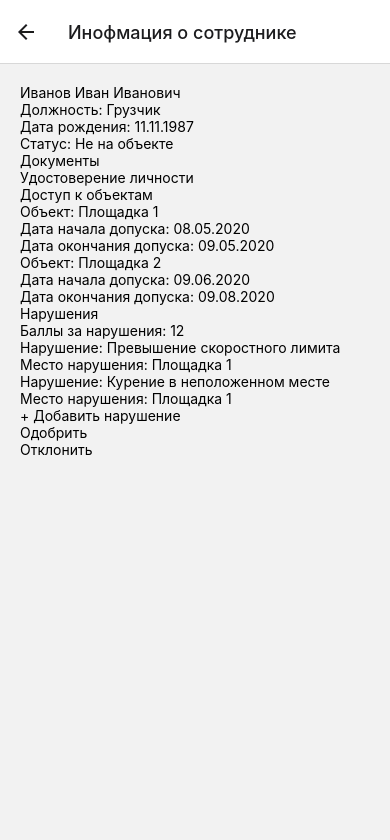
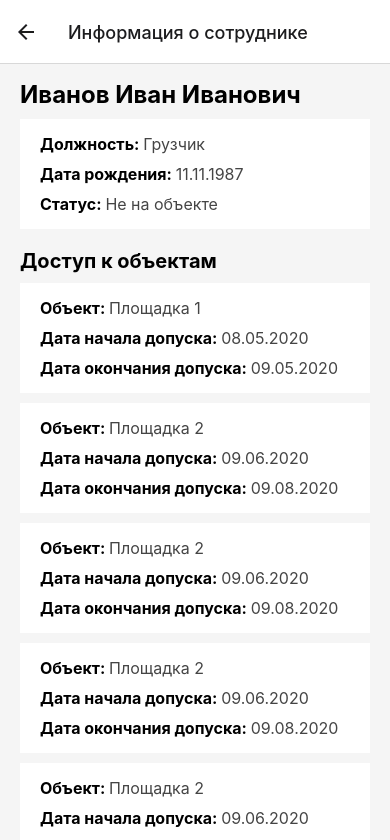
Before and after one commit to MakzaR/acs_mobile, a React Native app: screen /Worker in a window 390 px wide. Shown: the top 840 px of the page. Built offline with nearby package versions, Linux system fonts and the light colour scheme.

Commit message:
Добавил стили для страницы с работником

```diff
--- a/components/Access.js
+++ b/components/Access.js
@@ -3,21 +3,30 @@ import {StyleSheet, Text, View} from 'react-native';
 
 export default function Access({item}) {
     return (
-        <View>
-            <Text>Объект: <Text>{item.objectOfWork}</Text></Text>
-            <Text>Дата начала допуска: <Text>{item.timeFrom}</Text></Text>
-            <Text>Дата окончания допуска: <Text>{item.timeTo}</Text></Text>
+        <View style={styles.infoBlock}>
+            <Text style={styles.text}>Объект: <Text style={styles.infoText}>{item.objectOfWork}</Text></Text>
+            <Text style={styles.text}>Дата начала допуска: <Text style={styles.infoText}>{item.timeFrom}</Text></Text>
+            <Text style={styles.text}>Дата окончания допуска: <Text style={styles.infoText}>{item.timeTo}</Text></Text>
         </View>
     );
 }
 
 const styles = StyleSheet.create({
-    // text: {
-    //     fontSize: 16,
-    //     marginTop: 16,
-    //     padding: 10,
-    //     borderColor: '#bbb',
-    //     borderWidth: 1,
-    //     borderRadius: 5,
-    // },
+    text: {
+        fontSize: 16,
+        fontWeight: "bold",
+        marginTop: 5,
+        marginBottom: 5
+    },
+    infoText: {
+        fontSize: 16,
+        color: "#454545",
+        fontWeight: "normal",
+    },
+    infoBlock: {
+        backgroundColor: "white",
+        paddingVertical: 10,
+        paddingLeft: 20,
+        marginTop: 10,
+    },
 });
--- a/components/EntryForm.js
+++ b/components/EntryForm.js
@@ -58,12 +58,12 @@ const styles = StyleSheet.create({
         marginBottom: 16,
     },
     button: {
-        width: "64%",
         height: 48,
         backgroundColor: "#637CFF",
         alignSelf: "center",
         alignItems: "center",
         justifyContent: "center",
+        paddingHorizontal: 50,
         marginTop: 20,
     },
     buttonText: {
--- a/components/Penalty.js
+++ b/components/Penalty.js
@@ -3,20 +3,29 @@ import {StyleSheet, Text, View} from 'react-native';
 
 export default function Penalty({item}) {
     return (
-        <View>
-            <Text>Нарушение: <Text>{item.penaltyType}</Text></Text>
-            <Text>Место нарушения: <Text>{item.objectOfWork}</Text></Text>
+        <View style={styles.infoBlock}>
+            <Text style={styles.text}>Нарушение: <Text style={styles.infoText}>{item.penaltyType}</Text></Text>
+            <Text style={styles.text}>Место нарушения: <Text style={styles.infoText}>{item.objectOfWork}</Text></Text>
         </View>
     );
 }
 
 const styles = StyleSheet.create({
-    // text: {
-    //     fontSize: 16,
-    //     marginTop: 16,
-    //     padding: 10,
-    //     borderColor: '#bbb',
-    //     borderWidth: 1,
-    //     borderRadius: 5,
-    // },
+    text: {
+        fontSize: 16,
+        fontWeight: "bold",
+        marginTop: 5,
+        marginBottom: 5
+    },
+    infoText: {
+        fontSize: 16,
+        color: "#454545",
+        fontWeight: "normal",
+    },
+    infoBlock: {
+        backgroundColor: "white",
+        paddingVertical: 10,
+        paddingLeft: 20,
+        marginTop: 10,
+    },
 });
--- a/components/PenaltyForm.js
+++ b/components/PenaltyForm.js
@@ -82,12 +82,12 @@ const styles = StyleSheet.create({
         marginBottom: 16,
     },
     button: {
-        width: "64%",
         height: 48,
         backgroundColor: "#637CFF",
         alignSelf: "center",
         alignItems: "center",
         justifyContent: "center",
+        paddingHorizontal: 50,
         marginTop: 20,
     },
     buttonText: {
--- a/routes/Stack.js
+++ b/routes/Stack.js
@@ -1,5 +1,5 @@
 import React from 'react';
-import { createStackNavigator } from "@react-navigation/stack";
+import {createStackNavigator} from "@react-navigation/stack";
 
 import Login from "../screens/Login";
 import QR from "../screens/QR";
@@ -7,7 +7,7 @@ import Worker from "../screens/Worker";
 
 const Stack = createStackNavigator();
 
-export default function HomeStack({ navigation }) {
+export default function HomeStack({navigation}) {
     return (
         <Stack.Navigator>
             <Stack.Screen
@@ -28,7 +28,7 @@ export default function HomeStack({ navigation }) {
                 name={'Worker'}
                 component={Worker}
                 options={{
-                    title: 'Инофмация о сотруднике',
+                    title: 'Информация о сотруднике',
                 }}
             />
         </Stack.Navigator>
--- a/screens/Login.js
+++ b/screens/Login.js
@@ -73,12 +73,12 @@ const styles = StyleSheet.create({
         marginBottom: 16,
     },
     button: {
-        width: "64%",
         height: 48,
         backgroundColor: "#637CFF",
         alignSelf: "center",
         alignItems: "center",
         justifyContent: "center",
+        paddingHorizontal: 70,
         marginTop: 20,
     },
     buttonText: {
--- a/screens/Worker.js
+++ b/screens/Worker.js
@@ -7,7 +7,7 @@ import {
     Pressable,
     Modal,
     TouchableWithoutFeedback,
-    Keyboard
+    Keyboard, SafeAreaView, ScrollView
 } from 'react-native';
 
 import {MaterialIcons} from "@expo/vector-icons";
@@ -16,12 +16,16 @@ import Access from "../components/Access";
 import Penalty from "../components/Penalty";
 import PenaltyForm from "../components/PenaltyForm";
 import EntryForm from "../components/EntryForm";
+import {StatusBar} from "expo-status-bar";
 
 export default function Worker({navigation}) {
 
     const [accesses, setAccesses] = useState([
         {objectOfWork: 'Площадка 1', timeFrom: '08.05.2020', timeTo: '09.05.2020', key: '1'},
         {objectOfWork: 'Площадка 2', timeFrom: '09.06.2020', timeTo: '09.08.2020', key: '2'},
+        {objectOfWork: 'Площадка 2', timeFrom: '09.06.2020', timeTo: '09.08.2020', key: '3'},
+        {objectOfWork: 'Площадка 2', timeFrom: '09.06.2020', timeTo: '09.08.2020', key: '4'},
+        {objectOfWork: 'Площадка 2', timeFrom: '09.06.2020', timeTo: '09.08.2020', key: '5'},
     ]);
 
     const [penalties, setPenalties] = useState([
@@ -33,21 +37,26 @@ export default function Worker({navigation}) {
     const [entryModalOpen, setEntryModalOpen] = useState(false)
 
     return (
-        <View style={styles.content}>
+        <SafeAreaView style={styles.container}>
+            <ScrollView style={styles.scrollView}>
+
                 <View>
-                <Text>Иванов Иван Иванович</Text>
-                <Text>Должность: <Text>Грузчик</Text></Text>
-                <Text>Дата рождения: <Text>11.11.1987</Text></Text>
-                <Text>Статус: <Text>Не на объекте</Text></Text>
+                    <Text style={styles.workerName}>Иванов Иван Иванович</Text>
+                    <View style={styles.infoBlock}>
+                        <Text style={styles.text}>Должность: <Text style={styles.infoText}>Грузчик</Text></Text>
+                        <Text style={styles.text}>Дата рождения: <Text
+                            style={styles.infoText}>11.11.1987</Text></Text>
+                        <Text style={styles.text}>Статус: <Text style={styles.infoText}>Не на объекте</Text></Text>
+                    </View>
                 </View>
 
-            <View>
-                <Text>Документы</Text>
-                <Text>Удостоверение личности</Text>
-            </View>
+                {/*<View>*/}
+                {/*    <Text style={styles.heading}>Документы</Text>*/}
+                {/*    <Text>Удостоверение личности</Text>*/}
+                {/*</View>*/}
 
                 <View>
-                <Text>Доступ к объектам</Text>
+                    <Text style={styles.heading}>Доступ к объектам</Text>
                     <FlatList data={accesses} renderItem={({item}) => (<Access item={item}/>)}/>
                 </View>
 
@@ -65,11 +74,14 @@ export default function Worker({navigation}) {
                 </Modal>
 
                 <View>
-                <Text>Нарушения</Text>
-                <Text>Баллы за нарушения: <Text>12</Text></Text>
+                    <Text style={styles.heading}>Нарушения</Text>
+                    <Text style={styles.penaltyInfo}>Баллы за нарушения: <Text
+                        style={styles.penaltyNumber}>12</Text></Text>
+                    <Text style={styles.penaltyInfo}>Общее кол-во нарушений: <Text
+                        style={styles.penaltyNumber}>{penalties.length}</Text></Text>
                     <FlatList data={penalties} renderItem={({item}) => (<Penalty item={item}/>)}/>
                     <Pressable onPress={() => setPenaltyModalOpen(true)}>
-                    <Text>+ Добавить нарушение</Text>
+                        <Text style={styles.buttonPenaltyText}>+ Добавить нарушение</Text>
                     </Pressable>
                 </View>
 
@@ -86,22 +98,104 @@ export default function Worker({navigation}) {
                     </TouchableWithoutFeedback>
                 </Modal>
 
-            <View>
-                <Pressable onPress={() => setEntryModalOpen(true)}>
-                    <Text>Одобрить</Text>
+            </ScrollView>
+
+            <View style={styles.buttonBlock}>
+                <Pressable
+                    style={styles.buttonAllow}
+                    onPress={() => setEntryModalOpen(true)}
+                >
+                    <Text style={styles.buttonText}>Одобрить</Text>
                 </Pressable>
-                <Pressable>
-                    <Text>Отклонить</Text>
+                <Pressable
+                    style={styles.buttonDeny}
+                >
+                    <Text style={styles.buttonText}>Отклонить</Text>
                 </Pressable>
             </View>
-        </View>
+        </SafeAreaView>
     );
 }
 
 const styles = StyleSheet.create({
-    content: {
+    container: {
         flex: 1,
-        padding: 20
+        paddingTop: StatusBar.currentHeight,
+    },
+    scrollView: {
+        backgroundColor: '#F5F5F5',
+        padding: 20,
+        paddingTop: 0
+    },
+    workerName: {
+        fontSize: 24,
+        fontWeight: "bold",
+        marginTop: 16
+    },
+    heading: {
+        fontSize: 20,
+        fontWeight: "bold",
+        marginTop: 20
+    },
+    text: {
+        fontSize: 16,
+        fontWeight: "bold",
+        marginTop: 5,
+        marginBottom: 5
+    },
+    infoText: {
+        fontSize: 16,
+        color: "#454545",
+        fontWeight: "normal",
+    },
+    infoBlock: {
+        backgroundColor: "white",
+        paddingVertical: 10,
+        paddingLeft: 20,
+        marginTop: 10,
+    },
+    penaltyInfo: {
+        fontSize: 14,
+        marginVertical: 5
+    },
+    penaltyNumber: {
+        fontWeight: "bold"
+    },
+    buttonBlock: {
+        backgroundColor: "white",
+        flexDirection: "row",
+        alignItems: 'center',
+        justifyContent: "space-around",
+        paddingHorizontal: 20,
+        paddingBottom: 20
+    },
+    buttonPenaltyText: {
+        paddingVertical: 20,
+        fontSize: 16,
+        fontWeight: "bold",
+        color: "#8497FF",
+    },
+    buttonAllow: {
+        height: 48,
+        backgroundColor: "#60B963",
+        alignSelf: "center",
+        alignItems: "center",
+        justifyContent: "center",
+        paddingHorizontal: 45,
+        marginTop: 20,
+    },
+    buttonDeny: {
+        height: 48,
+        backgroundColor: "#FC7676",
+        alignSelf: "center",
+        alignItems: "center",
+        justifyContent: "center",
+        paddingHorizontal: 45,
+        marginTop: 20,
+    },
+    buttonText: {
+        fontSize: 16,
+        color: "white",
     },
     modalContent: {
         flex: 1,
```
Lines whose indentation alone changed are shown as unchanged.
